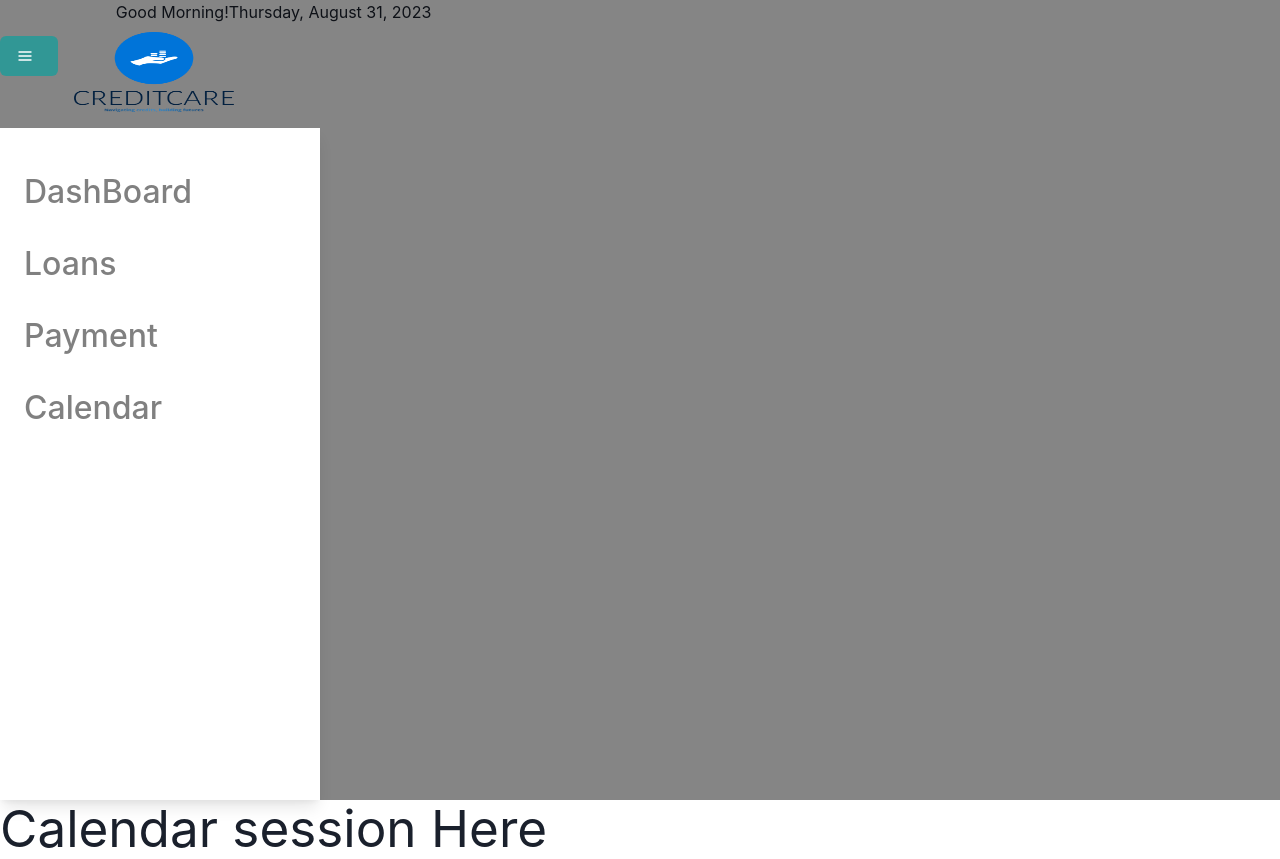
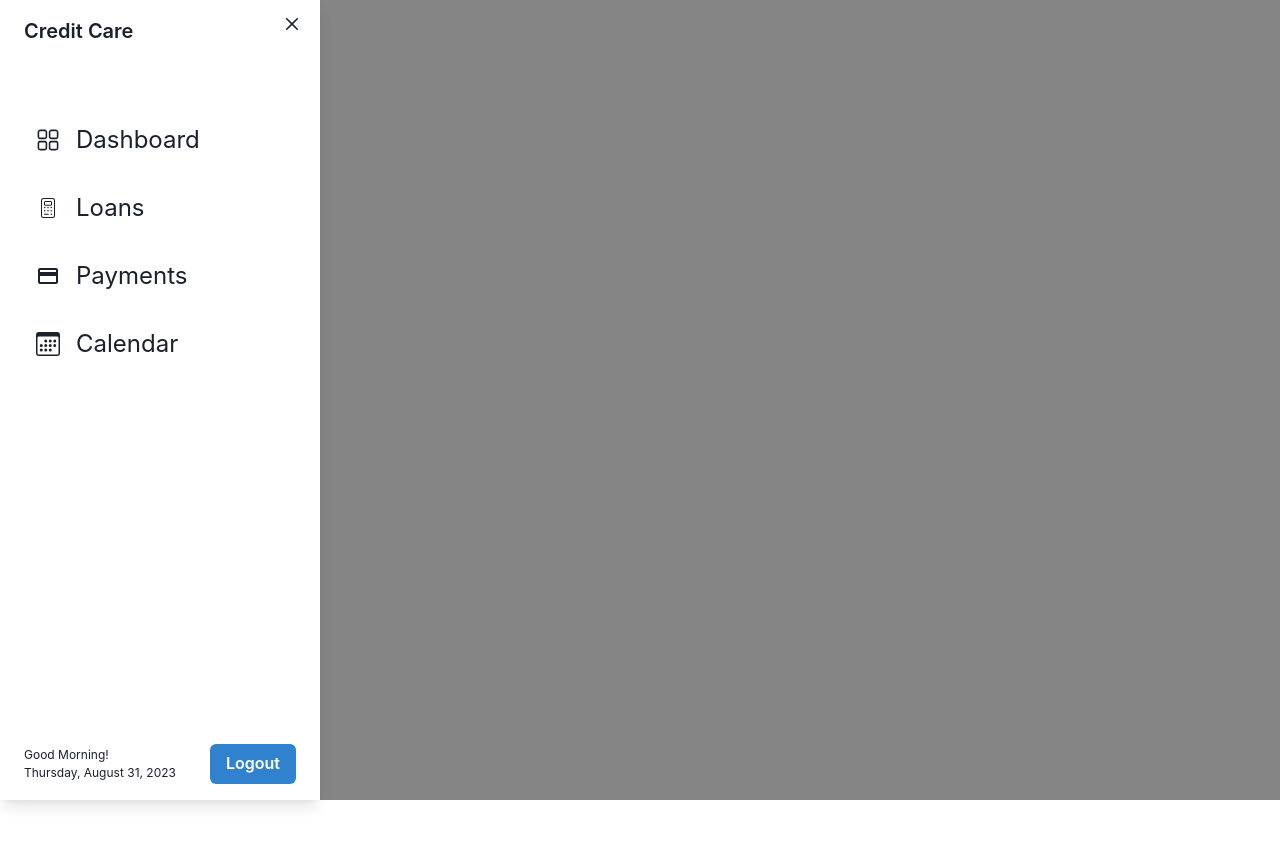
Before and after one commit to XandraAd/CreditCare, a React (Vite) app: page /calendar in a window 1280 px wide. Both pictures are taken after a click on the button 29 px from the left and 56 px from the top of the page. After the commit the page ends 800 px from the top, so only its background shows below. Built offline with nearby package versions, Linux system fonts and the light colour scheme.

Commit message:
routes fixed

```diff
--- a/src/App.jsx
+++ b/src/App.jsx
@@ -1,63 +1,30 @@
 /* eslint-disable no-unused-vars */
-import React,{useEffect, useMemo, useState} from "react";
-import SideNav from "./component/SideNav";
+import React from "react";
 /*import Footer from "./component/Footer";*/
-import DashBoard from "./pages/dashboard/DashBoard"
+import DashBoard from "./pages/dashboard/DashBoard";
 import Loans from "./pages/Loans";
 import Payment from "./pages/Payment";
 import Calendar from "./pages/Calendar";
-import { ChakraProvider } from "@chakra-ui/react";
-import { Route, Routes , Outlet} from "react-router-dom";
+import {
+  Route,
+  createBrowserRouter,
+  createRoutesFromElements,
+  RouterProvider,
+} from "react-router-dom";
+import RootLayout from "./layout/RootLayout";
 
 function App() {
-  const [greetText, setGreetText] = useState("");
-  const currentDate = useMemo(() => new Date(), []);
-  const day = currentDate.toLocaleDateString('default', {weekday: 'long'});
-  const month = currentDate.toLocaleString('default', {month: 'long'});
-  const date = `${day}, ${month} ${currentDate.getDate()}, ${currentDate.getFullYear()}`;
-
-
-
-  useEffect(() => {
-    let currentHour = currentDate.getHours();
-    if(currentHour < 12) setGreetText("Good Morning!")
-    else if(currentHour < 18) setGreetText("Good Afternoon!");
-    else setGreetText("Good Evening!");
-  },[currentDate])
-  return (
-    <>
-      <ChakraProvider>
-      <div className='app flex' >
-
-        <div className='app-main'>
-        <header className="header w-100 flex align-center justify-center">
-    <div className="container ">
-    <div className="header-content text-white py-3 flex flex-col items-center justify-center">
-        <div className='greetings'>
-          <h3 className='fw-6'>{greetText}</h3>
-        </div>
-        <div className='date justify-center'>
-          <span  className="text-uppercase fs-13 fw-4">{date}</span>
-        </div>
-      </div>
-    </div>
-  </header>
-  <div className='notes-wrapper py-4 px-4'>
-    <Outlet />
-  </div>
-</div>
-</div>
-<SideNav />
-        <Routes>
-          <Route exact path="/" element={<DashBoard />}></Route>
-          <Route exact path="/loans" element={<Loans />}></Route>
-          <Route exact path="/payment" element={<Payment />}></Route>
-          <Route exact path="/calendar" element={<Calendar />}></Route>
-        </Routes>
-      {/* <Footer />*/}
-      </ChakraProvider>
-    </>
+  const router = createBrowserRouter(
+    createRoutesFromElements(
+      <Route exact path="/" element={<RootLayout />}>
+        <Route index element={<DashBoard />} />
+        <Route exact path="loans" element={<Loans />} />
+        <Route exact path="payment" element={<Payment />} />
+        <Route exact path="calendar" element={<Calendar />} />
+      </Route>
+    )
   );
+  return <RouterProvider router={router} />;
 }
 
 export default App;
--- a/src/component/SideNav.jsx
+++ b/src/component/SideNav.jsx
@@ -1,146 +1,122 @@
-/* eslint-disable no-undef */
-/* eslint-disable no-unused-vars */
-import React, { useEffect, useState } from "react";
-import { Box, Link as ChakraLink } from "@chakra-ui/react";
 import {
+  Box,
   Button,
   Drawer,
+  DrawerBody,
+  DrawerCloseButton,
+  DrawerContent,
+  DrawerFooter,
+  DrawerHeader,
   DrawerOverlay,
-  DrawerContent,
-  DrawerBody,
-  Breadcrumb,
-  BreadcrumbItem,
-  BreadcrumbLink,
-  Spacer,
-  Stack,
+  Flex,
+  Text,
+  Tooltip,
+  useDisclosure,
 } from "@chakra-ui/react";
-import { NavLink as RouterLink } from "react-router-dom";
-import { useDisclosure } from "@chakra-ui/react";
-import { HamburgerIcon } from "@chakra-ui/icons";
-import Logo3 from "../assets/png/logo-no-background.png";
+import React, { useEffect, useMemo, useState } from "react";
+import { Link } from "react-router-dom";
+import { RxDashboard } from "react-icons/rx";
+import { CiCalculator1 } from "react-icons/ci";
+import { MdOutlinePayment } from "react-icons/md";
+import { BsCalendar3 } from "react-icons/bs";
+import { HiMenuAlt3 } from "react-icons/hi";
 
-const SideNav = () => {
-  const [scrolled, setScrolled] = useState(false);
+const navItems = [
+  {
+    title: "Dashboard",
+    path: "/",
+    icon: <RxDashboard />,
+  },
+  {
+    title: "Loans",
+    path: "loans",
+    icon: <CiCalculator1 />,
+  },
+  {
+    title: "Payments",
+    path: "payment",
+    icon: <MdOutlinePayment />,
+  },
+  {
+    title: "Calendar",
+    path: "calendar",
+    icon: <BsCalendar3 />,
+  },
+];
+
+function SideNav() {
   const { isOpen, onOpen, onClose } = useDisclosure();
-  const firstField = React.useRef();
+  const btnRef = React.useRef();
+
+  const [greetText, setGreetText] = useState("");
+  const currentDate = useMemo(() => new Date(), []);
+  const day = currentDate.toLocaleDateString("default", { weekday: "long" });
+  const month = currentDate.toLocaleString("default", { month: "long" });
+  const date = `${day}, ${month} ${currentDate.getDate()}, ${currentDate.getFullYear()}`;
 
   useEffect(() => {
-    const handleScroll = () => {
-      const scrollTop = window.scrollY;
-
-      if (scrollTop > 0) {
-        setScrolled(true);
-      } else {
-        setScrolled(false);
-      }
-    };
-
-    window.addEventListener("scroll", handleScroll);
-
-    return () => {
-      window.removeEventListener("scroll", handleScroll);
-    };
-  }, []);
-
+    let currentHour = currentDate.getHours();
+    if (currentHour < 12) setGreetText("Good Morning!");
+    else if (currentHour < 18) setGreetText("Good Afternoon!");
+    else setGreetText("Good Evening!");
+  }, [currentDate]);
   return (
     <>
-      <Box
-        className={`navbox ${scrolled ? "scrolled" : ""}`}
-        position="fixed"
-        top={0}
-        left={0}
-        right={0}
-        zIndex={9999}
-        transition="background-color 0.3s ease-in-out"
-        bg={scrolled ? "white" : "transparent"}
+      <Tooltip label="menu" hasArrow>
+        <Button
+          ref={btnRef}
+          bg="transparent"
+          _hover={{ bg: "#0062ff22" }}
+          m={2}
+          onClick={onOpen}
         >
-
-        <Breadcrumb separator=" ">
-
-        <BreadcrumbItem>
-            <BreadcrumbLink>
-              <Button
-                leftIcon={<HamburgerIcon />}
-                colorScheme="teal"
-
-                onClick={isOpen ? onClose : onOpen}
-              />
-
+          <HiMenuAlt3 fontSize="2rem" />
+        </Button>
+      </Tooltip>
       <Drawer
         isOpen={isOpen}
         placement="left"
-                initialFocusRef={firstField}
         onClose={onClose}
+        finalFocusRef={btnRef}
+        size={{ base: "full", lg: "xs" }}
       >
         <DrawerOverlay />
-                <DrawerContent style={{ width: "45%", marginTop: "10%" }}>
+        <DrawerContent>
+          <DrawerCloseButton />
+          <DrawerHeader>Credit Care</DrawerHeader>
 
-                  <DrawerBody
-                    style={{
-                      fontSize: "2rem",
-                      color: "gray",
-                      marginTop: "2rem",
-                    }}
+          <DrawerBody mt={10}>
+            {navItems.map((navItem, index) => (
+              <Flex
+                key={index}
+                as={Link}
+                to={navItem.path}
+                onClick={() => onClose()}
+                mb={2}
+                fontSize="2xl"
+                _hover={{ bgColor: "#0062ff22" }}
+                p={3}
+                rounded="lg"
+                align="center"
+                gap={4}
+              >
+                {navItem.icon}
+                {navItem.title}
+              </Flex>
+            ))}
+          </DrawerBody>
 
-
-                  >
-
-                    <Stack spacing="24px">
-                      <Box>
-                        <ChakraLink as={RouterLink} to="/dashboard">
-                          DashBoard
-                        </ChakraLink>
+          <DrawerFooter>
+            <Box fontSize="xs" me="auto">
+              <Text>{greetText}</Text>
+              <Text>{date}</Text>
             </Box>
-
-                      <Box>
-                        <ChakraLink as={RouterLink} to="/loans">
-                          Loans
-                        </ChakraLink>
-                      </Box>
-
-                      <Box>
-                        <ChakraLink as={RouterLink} to="/payment">
-                          Payment
-                        </ChakraLink>
-                      </Box>
-
-                      <Box>
-                        <ChakraLink as={RouterLink} to="/calendar">
-                          Calendar
-                        </ChakraLink>
-                      </Box>
-                    </Stack>
-                  </DrawerBody>
+            <Button colorScheme="blue">Logout</Button>
+          </DrawerFooter>
         </DrawerContent>
       </Drawer>
-            </BreadcrumbLink>
-          </BreadcrumbItem>
-
-
-          <Box >
-            <Breadcrumb>
-            <BreadcrumbItem>
-            <a href="/dashboard">
-              <img
-                src={Logo3}
-                alt="DashBoard"
-                style={{ width: "10rem", height: "5rem" ,marginTop:"2rem"}}
-              />{" "}
-            </a>
-          </BreadcrumbItem>
-          </Breadcrumb>
-
-        </Box>
-
-
-
-
-
-
-        </Breadcrumb>
-      </Box>
     </>
   );
-};
+}
 
 export default SideNav;
--- a/src/index.css
+++ /dev/null
@@ -1,83 +0,0 @@
-:root {
-  font-family: Inter, system-ui, Avenir, Helvetica, Arial, sans-serif;
-  line-height: 1.5;
-  font-weight: 400;
-
-  color-scheme: light dark;
-  color: rgba(255, 255, 255, 0.87);
-  background-color: #242424;
-
-  font-synthesis: none;
-  text-rendering: optimizeLegibility;
-  -webkit-font-smoothing: antialiased;
-  -moz-osx-font-smoothing: grayscale;
-  -webkit-text-size-adjust: 100%;
-}
-
-a {
-  font-weight: 500;
-  color: #646cff;
-  text-decoration: inherit;
-}
-a:hover {
-  color: #535bf2;
-}
-
-body {
-  margin: 0;
-  display: flex;
-  place-items: center;
-  min-width: 320px;
-  min-height: 100vh;
-}
-
-h1 {
-  font-size: 3.2em;
-  line-height: 1.1;
-}
-
-button {
-  border-radius: 8px;
-  border: 1px solid transparent;
-  padding: 0.6em 1.2em;
-  font-size: 1em;
-  font-weight: 500;
-  font-family: inherit;
-  background-color: #1a1a1a;
-  cursor: pointer;
-  transition: border-color 0.25s;
-}
-button:hover {
-  border-color: #646cff;
-}
-button:focus,
-button:focus-visible {
-  outline: 4px auto -webkit-focus-ring-color;
-}
-
-.app-main {
-  width: 100%;
-  height: 100vh;
-  overflow-y: scroll;
-}
-
-.header-content {
-  width: 100%;
-  display: flex;
-  justify-content: center;
-}
-
-
-
-@media (prefers-color-scheme: light) {
-  :root {
-    color: #213547;
-    background-color: #ffffff;
-  }
-  a:hover {
-    color: #747bff;
-  }
-  button {
-    background-color: #f9f9f9;
-  }
-}
--- /dev/null
+++ b/src/layout/RootLayout.jsx
@@ -0,0 +1,13 @@
+import { Outlet } from "react-router-dom";
+import SideNav from "../component/SideNav";
+
+function RootLayout() {
+  return (
+    <>
+      <SideNav />
+      <Outlet />
+    </>
+  );
+}
+
+export default RootLayout;
--- a/src/main.jsx
+++ b/src/main.jsx
@@ -1,12 +1,12 @@
-import React from 'react'
-import ReactDOM from 'react-dom/client'
-import App from './App.jsx'
-import {BrowserRouter as Router} from "react-router-dom"
-import './index.css'
+import React from "react";
+import ReactDOM from "react-dom/client";
+import App from "./App.jsx";
+import { ChakraProvider } from "@chakra-ui/react";
 
-ReactDOM.createRoot(document.getElementById('root')).render(
+ReactDOM.createRoot(document.getElementById("root")).render(
   <React.StrictMode>
-    <Router><App /></Router>
-
-  </React.StrictMode>,
-)
+      <ChakraProvider>
+        <App />
+      </ChakraProvider>
+  </React.StrictMode>
+);
```
Also changed, not shown: 1 other file (tests, documents, lock files or other folders). Lines whose indentation alone changed are shown as unchanged.
